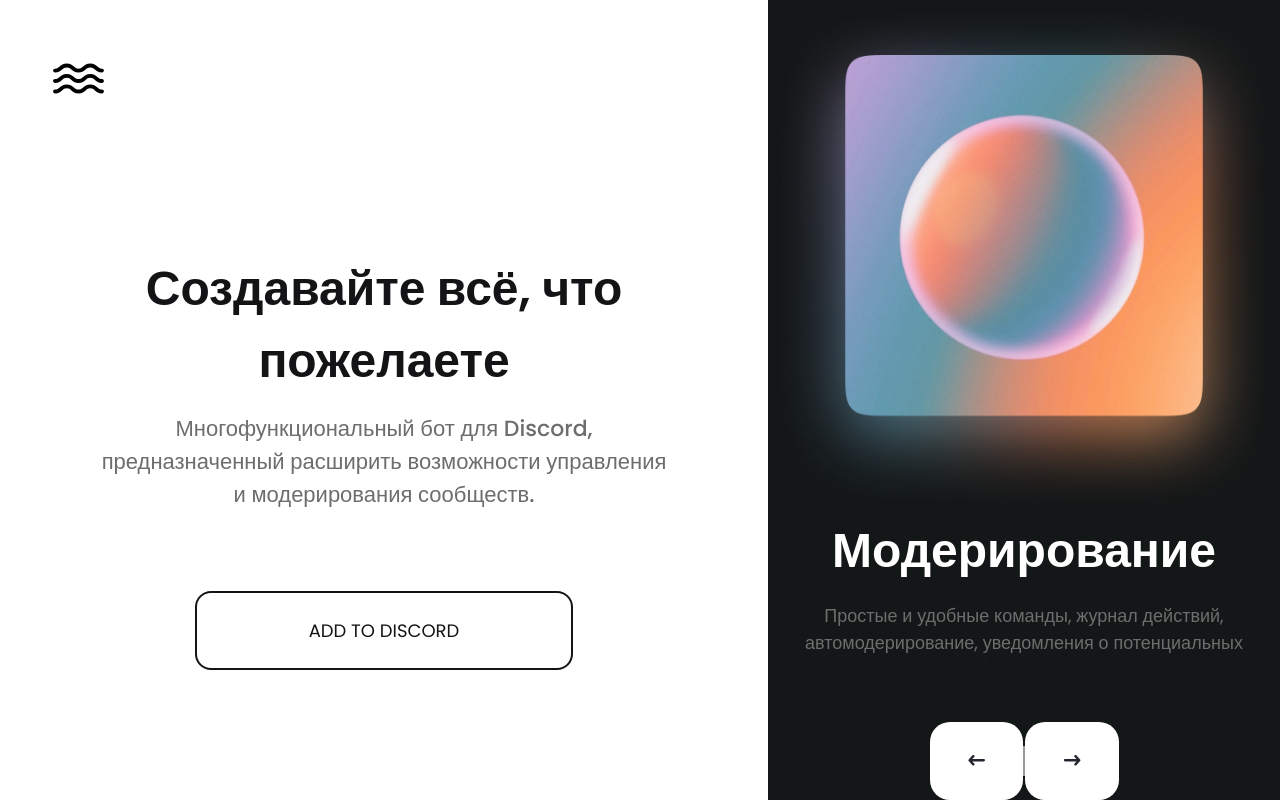
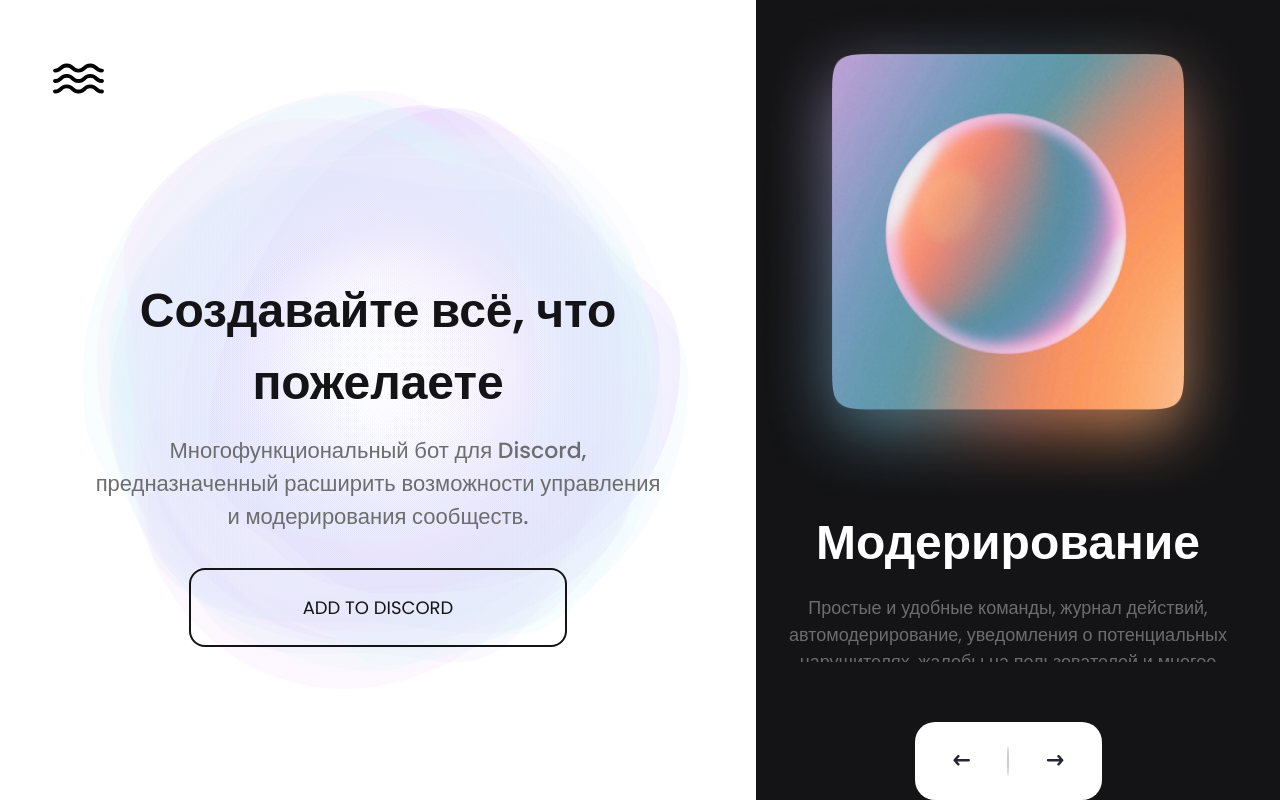
Before and after one commit to ClownsDev/ControllerBotWeb, a React (Vite) app: page / in a window 1280 px wide. Built offline with nearby package versions, Linux system fonts and the light colour scheme.

Commit message:
Styles and background

```diff
--- a/src/components/Header/HeaderBlock.module.scss
+++ b/src/components/Header/HeaderBlock.module.scss
@@ -1,4 +1,4 @@
-@import "./../assets/styles/variables.scss";
+@import "./../assets/styles/variables.module.scss";
 
 .root {
   nav {
--- a/src/components/NotFoundBlock/NotFoundBlock.module.scss
+++ b/src/components/NotFoundBlock/NotFoundBlock.module.scss
@@ -1,4 +1,4 @@
-@import "./../assets/styles/variables.scss";
+@import "./../assets/styles/variables.module.scss";
 
 .root {
   display: flex;
--- a/src/components/SelectServers/SelectServers.module.scss
+++ b/src/components/SelectServers/SelectServers.module.scss
@@ -1,4 +1,4 @@
-@import "./../assets/styles/variables.scss";
+@import "./../assets/styles/variables.module.scss";
 
 .title {
   text-align: center;
--- a/src/components/UI/SimpleButton/SimpleButton.module.scss
+++ b/src/components/UI/SimpleButton/SimpleButton.module.scss
@@ -1,4 +1,4 @@
-@import "../../assets/styles/variables.scss";
+@import "../../assets/styles/variables.module.scss";
 
 .btn {
   display: block;
--- a/src/components/assets/styles/_global.module.scss
+++ b/src/components/assets/styles/_global.module.scss
@@ -1,5 +1,5 @@
 @import url("https://fonts.googleapis.com/css2?family=Manrope:wght@500&family=Poppins:wght@400;500;600;700&display=swap");
-@import "./variables.scss";
+@import "./variables.module.scss";
 
 :root {
   font-family: "Poppins", sans-serif;
@@ -19,3 +19,9 @@
   padding: 0 20px;
   margin: 0 auto;
 }
+
+.containerSecond {
+  max-width: 1900px;
+  padding: 0 20px;
+  margin: 0 auto;
+}
--- a/src/components/assets/styles/variables.scss
+++ b/src/components/assets/styles/_variables.module.scss
@@ -8,6 +8,7 @@ $white-color: #fff;
 $grey-color: #989898;
 $ligthenGrey-color: #cbcbcb;
 $darkenGrey-color: #6d6d6d;
+$grey: #e6e8ec;
 
 // Variables
 $fontSize-tiny: 14px;
--- a/src/pages/Visit/VisitPage.jsx
+++ b/src/pages/Visit/VisitPage.jsx
@@ -11,10 +11,8 @@ function VisitPage({ setUser }) {
     setUser(true);
   };
   return (
-    <div
-      className={styles.visitWrap}
-      style={{ height: "100vh", overflowY: "hidden" }}
-    >
+    <div className={styles.containerSecond}>
+      <div className={styles.visitWrap}>
         <div className={styles.visitRegistr}>
           <div className={styles.logo}>
             <img src="./logo.svg" alt="waves" />
@@ -54,8 +52,9 @@ function VisitPage({ setUser }) {
                 <h2 className={styles.descrTitle}>Модерирование</h2>
                 <p className={styles.descrSubtitle}>
                   Простые и удобные команды, журнал действий, автомодерирование,
-                уведомления о потенциальных нарушителях, жалобы на пользователей
-                и многое другое. Не оставляйте своё сообщество без защиты.
+                  уведомления о потенциальных нарушителях, жалобы на
+                  пользователей и многое другое. Не оставляйте своё сообщество
+                  без защиты.
                 </p>
               </div>
             </SwiperSlide>
@@ -87,13 +86,13 @@ function VisitPage({ setUser }) {
           </Swiper>
 
           <div className={styles.sliderButtons}>
-          <button className="visitSliderBtnPrev">
+            <button className={`visitSliderBtnPrev ${styles.prev}`}>
               <img src="./visitPage/arrowPrev.svg" alt="arrow prev" />
             </button>
-          <div className={styles.btnsSeparator}></div>
-          <button className="visitSliderBtnNext">
-            <img src="./visitPage/arrowNext.svg" alt="arrow nex" />
+            <button className={`visitSliderBtnNext ${styles.next}`}>
+              <img src="./visitPage/arrowNext.svg" alt="arrow next" />
             </button>
+          </div>
         </div>
       </div>
     </div>
--- a/src/pages/Visit/VisitPage.module.scss
+++ b/src/pages/Visit/VisitPage.module.scss
@@ -1,16 +1,23 @@
-@import "../../components/assets/styles/variables.scss";
+@import "../../components/assets/styles/variables.module.scss";
+@import "../../components/assets/styles/_global.module.scss";
+
 @import url("https://fonts.googleapis.com/css2?family=DM+Sans:wght@700&display=swap");
 .visitWrap {
   height: 100vh;
   overflow-y: hidden;
   display: flex;
   justify-content: space-between;
+  margin-left: -20px;
 }
 .visitRegistr {
   padding: 48px;
   height: 100%;
   width: 60%;
   background-color: $white-color;
+  background-image: url(/visitPage/Bold.svg);
+  background-size: 65vw;
+  background-repeat: no-repeat;
+  background-position: center;
 }
 .visitFormWrap {
   height: 100%;
@@ -36,7 +43,6 @@
   font-size: 22px;
   font-weight: 500;
   color: $darkenGrey-color;
-  margin-bottom: 45px;
   text-align: center;
   max-width: 580px;
 }
@@ -44,7 +50,7 @@
   display: flex;
   flex-direction: column;
   align-items: center;
-  background-color: #141718;
+  background-color: $black-color;
   color: $background;
   width: 40%;
 }
@@ -84,18 +90,31 @@
   justify-content: space-between;
   align-items: center;
   cursor: pointer;
+  position: relative;
   button {
     background-color: $background;
     padding: 24px 32px;
-    border-radius: 20px;
     transition: 0.3s ease-in-out;
     &:hover {
-      background-color: $ligthenGrey-color;
+      opacity: 90%;
     }
   }
 }
-.btnsSeparator {
+
+.next {
+  border-radius: 0px 20px 20px 0px !important;
+}
+
+.prev {
+  border-radius: 20px 0px 0px 20px !important;
+}
+
+.sliderButtons::after {
+  content: "";
   width: 2px;
   height: 30px;
-  background-color: $grey-color;
+  border-radius: 50%;
+  background-color: $ligthenGrey-color;
+  position: absolute;
+  left: 92px;
 }
```
Also changed, not shown: public/visitPage/Bold.svg (added). Lines whose indentation alone changed are shown as unchanged.
